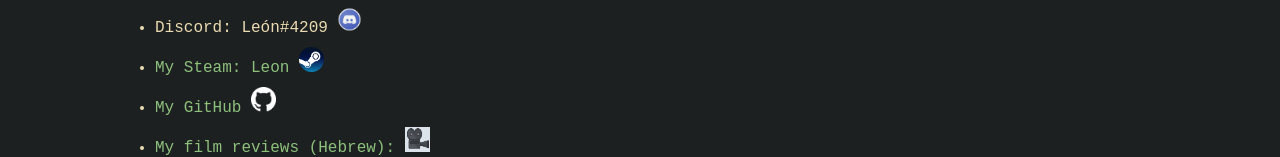
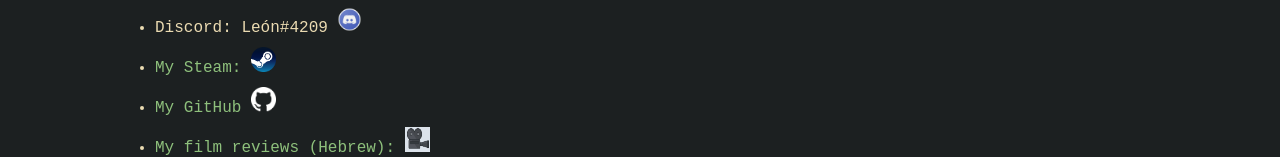
Before and after one commit to Lionco42/leon, a plain HTML site: page index.html in a window 1280 px wide. Shown: the part 300-457 px from the top of the page. Drawn offline with Linux system fonts and the light colour scheme.

Commit message:
steam name

```diff
--- a/index.html
+++ b/index.html
@@ -19,7 +19,7 @@
         <ul>
 			<li>Battle.net: Leon#28424 <img src="images/battlenet.png"></li>
             <li>Discord: León#4209 <img src="images/discord.png"></li>
-            <li><a href="https://steamcommunity.com/profiles/76561198366097315">My Steam: Leon <img src="images/steam.png"></a></li>
+            <li><a href="https://steamcommunity.com/profiles/76561198366097315">My Steam: <img src="images/steam.png"></a></li>
 			<li><a href="https://github.com/Lionco42">My GitHub <img src="images/github.png"></a></li>
 			<li><a href="film.html">My film reviews (Hebrew): <img src="images/cinema.jpg"></a></li>
         </ul>
```
